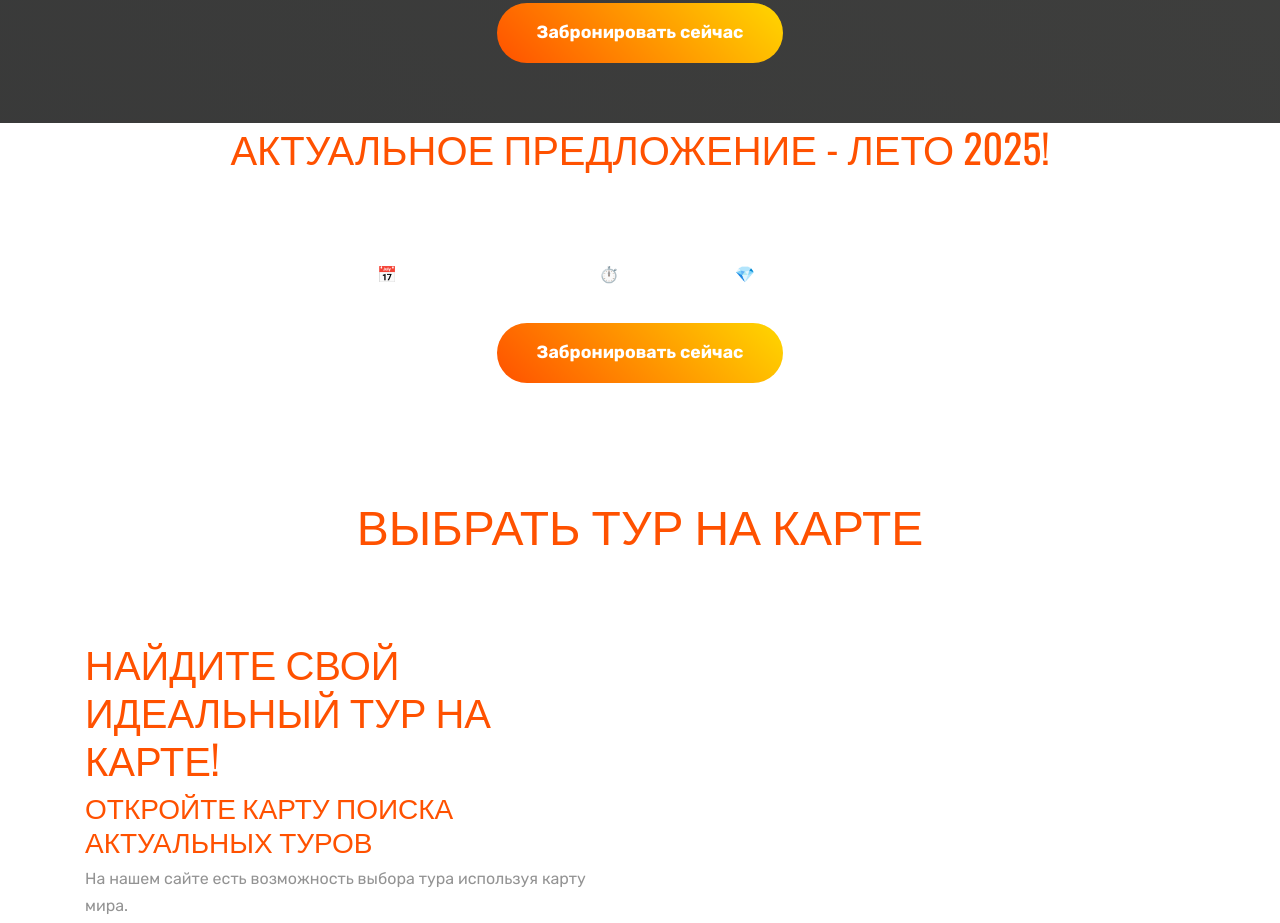
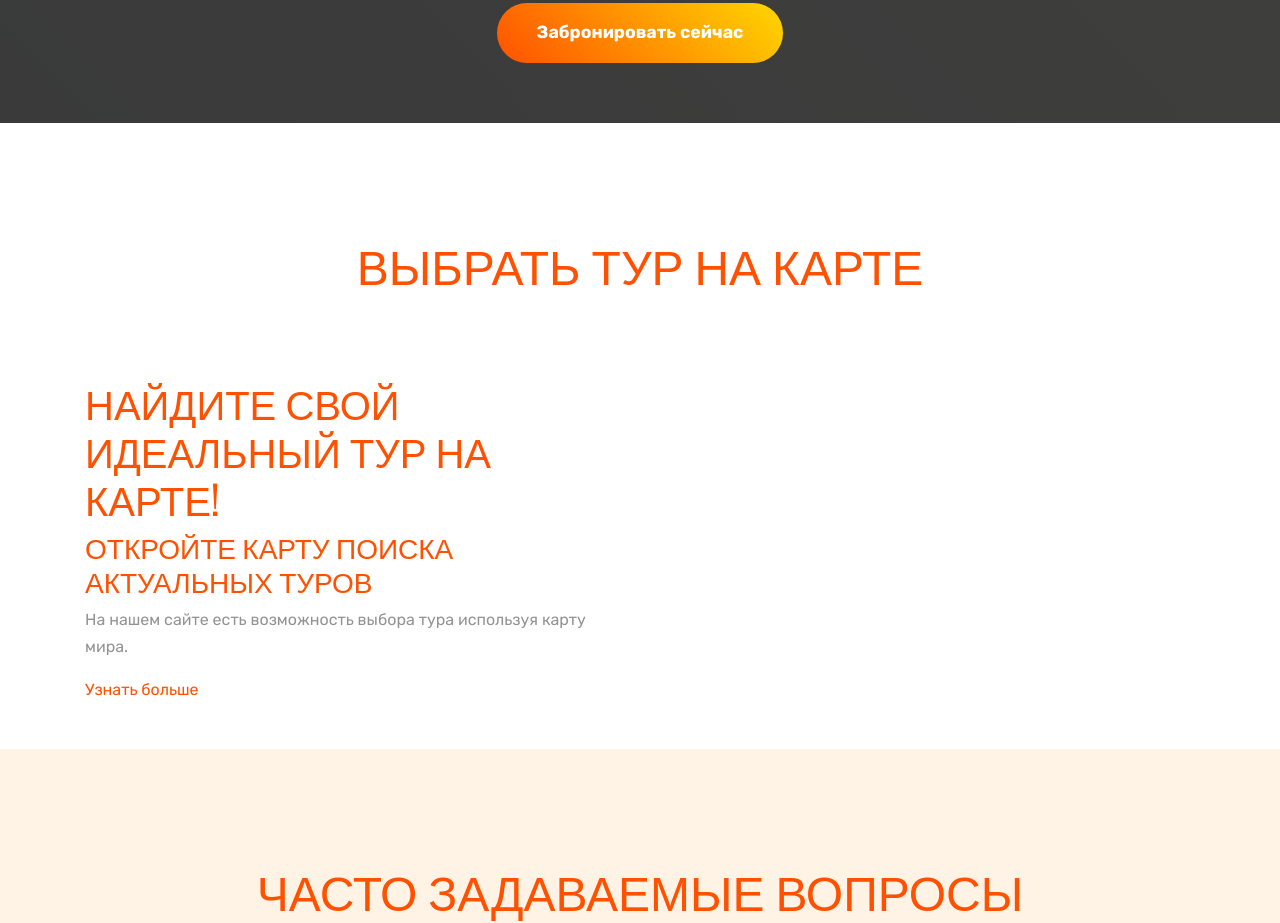
Before and after one commit to SolarFox5/My_Site-QPTour-, a website: page index.html in a window 1280 px wide. Shown: the part 3698-4621 px from the top of the page. Drawn offline with nearby package versions, Linux system fonts and the light colour scheme; a script that the page names is missing; files whose address does not match are found by name.

Commit message:
Initial commit

```diff
--- a/index.html
+++ b/index.html
@@ -363,19 +363,6 @@
       </div>
     </div>
 
-        <div class="featured-content" data-aos="fade-up">
-          <h2 class="featured-title">Актуальное предложение - Лето 2025!</h2>
-          <h3 class="featured-subtitle mb-3">Тур в Абхазию на двоих: «В седле, на внедорожниках и пешком»</h3>
-          <div class="tour-details">
-            <span class="tour-date">📅 8 июля - 11 июля</span>
-            <span class="tour-duration">⏱ 4 дня</span>
-            <span class="tour-price">💎 Специальная цена</span>
-          </div>
-          <button class="price-btn book-now-btn">Забронировать сейчас</button>
-        </div>
-      </div>
-    </div>
-
     <div class="site-section" id="map-section">
       <div class="container">
         <div class="row">
```
